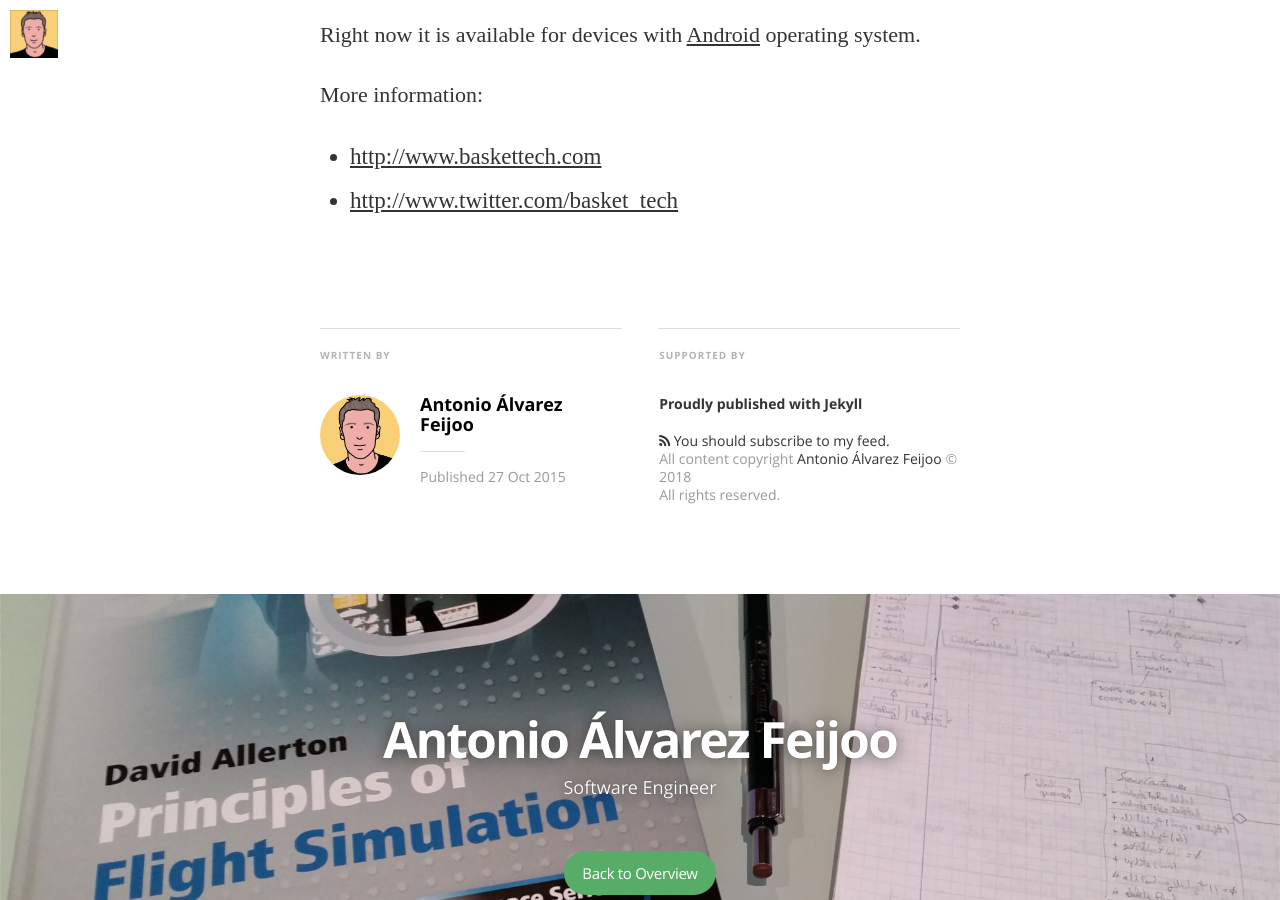
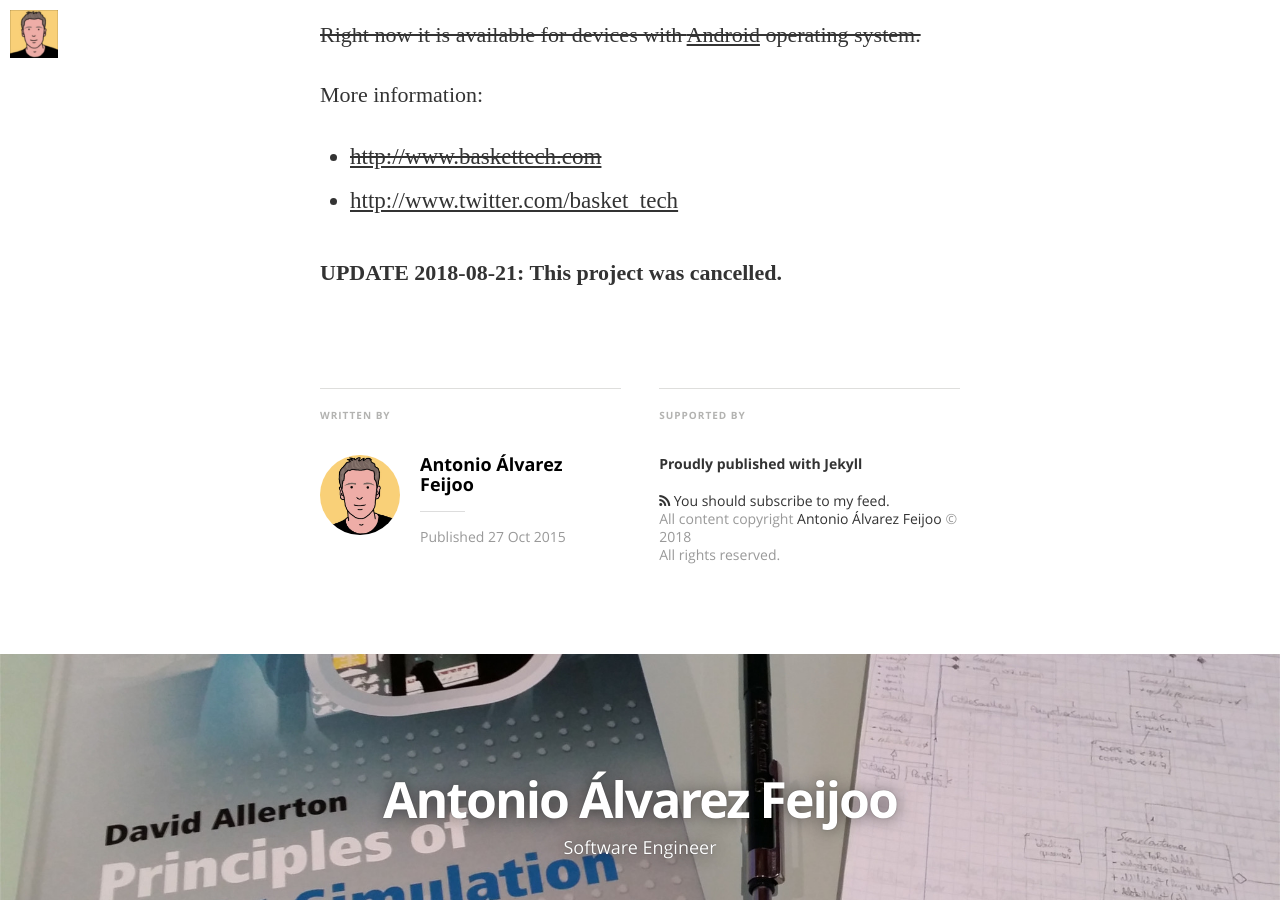
Before and after one commit to aafeijoo/aafeijoo.github.io, a Jekyll site: the page built from _posts/2015-10-27-baskettech.markdown, in a window 1280 px wide and 900 px high, scrolled down 5035 px. Built offline with Jekyll 4.4.1, drawn with Linux system fonts in a browser that asks for light colours; some web fonts are replaced.

Commit message:
Updated post

```diff
--- a/_posts/2015-10-27-baskettech.markdown
+++ b/_posts/2015-10-27-baskettech.markdown
@@ -31,9 +31,11 @@ Features:
 
 ![BasketTech: add real-time statistics](/assets/images/articles/2015-10-27-baskettech/add_stats_new_2.png)
 
-Right now it is available for devices with [Android](https://play.google.com/store/apps/details?id=com.baskettech.mobile) operating system.
+~~Right now it is available for devices with [Android](https://play.google.com/store/apps/details?id=com.baskettech.mobile) operating system.~~
 
 More information:
 
-* [http://www.baskettech.com](http://www.baskettech.com)
+* ~~[http://www.baskettech.com](http://www.baskettech.com)~~
 * [http://www.twitter.com/basket_tech](http://www.twitter.com/basket_tech)
+
+**UPDATE 2018-08-21: This project was cancelled.**
```
